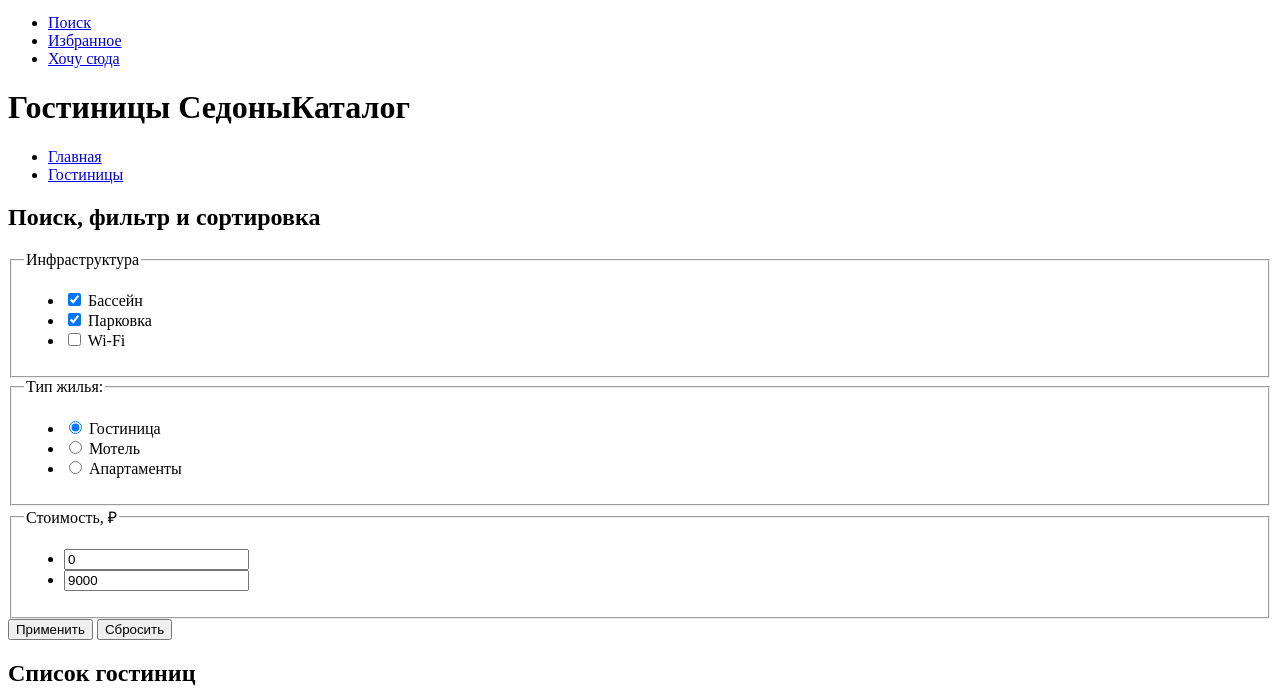
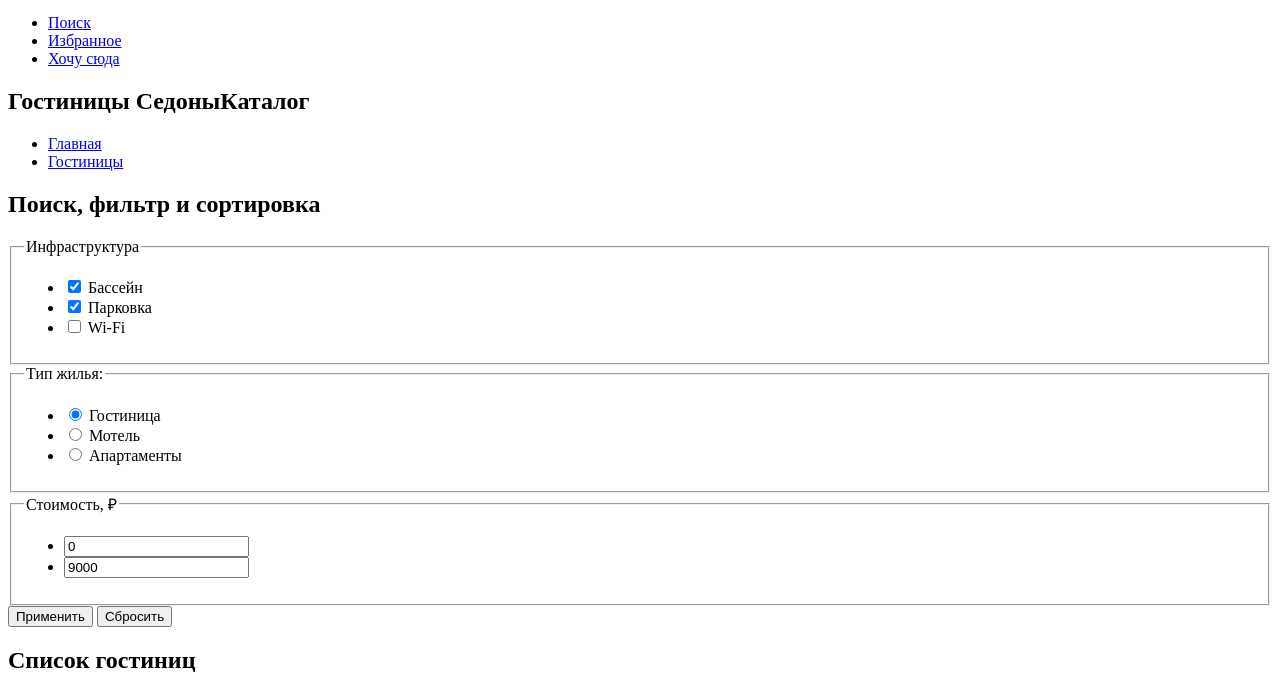
Before and after one commit to htmlacademy-htmlcss/2563141-sedona-2, a plain HTML site: page catalog.html in a window 1280 px wide. Shown: the part 90-781 px from the top of the page. Drawn offline with Linux system fonts and the light colour scheme.

Commit message:
Объединил breadcrumbs и фильтры, изм классы

```diff
--- a/catalog.html
+++ b/catalog.html
@@ -43,7 +43,7 @@
       </nav>
     </header>
     <main class="main-inner">
-      <header class="inner-header">
+      <section class="inner-header">
         <h1 class="inner-title">Гостиницы Седоны<span class="vissually-hidden">Каталог</span></h1>
         <ul class="breadcrumbs-list">
           <li class="breadcrumbs-item">
@@ -53,8 +53,6 @@
             <a class="breadcrumbs-link" href="catalog.html" aria-current="page">Гостиницы</a>
           </li>
         </ul>
-      </header>
-      <section class="catalog-hotels" data-test="catalog">
         <h2 class="visually-hidden">Поиск, фильтр и сортировка</h2>
         <form class="catalog-filter" action="https://echo.htmlacademy.ru/" method="get">
           <fieldset class="catalog-filter-group">
```
